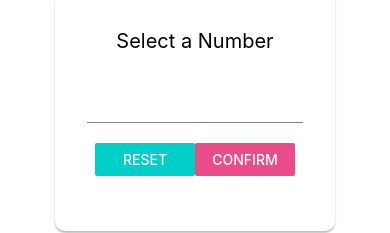
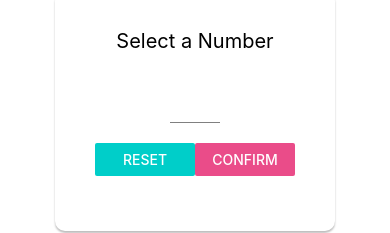
Before and after one commit to bee-squared/guess-a-number, a React Native app: screen / in a window 390 px wide. Shown: the part 199-432 px from the top of the page. Built offline with nearby package versions, Linux system fonts and the light colour scheme.

Commit message:
add numberInputHandler

```diff
--- a/components/Input.js
+++ b/components/Input.js
@@ -2,7 +2,12 @@ import React from 'react';
 import { TextInput, StyleSheet } from 'react-native';
 
 const Input = props => {
-  return <TextInput style={{...styles.input, ...props.style}} />
+  return (
+    <TextInput
+      {...props}
+      style={{...styles.input, ...props.style }}
+    />
+  )
 }
 
 const styles = StyleSheet.create({
--- a/screens/StartGameScreen.js
+++ b/screens/StartGameScreen.js
@@ -1,16 +1,31 @@
-import React from 'react';
-import { View, Text, TextInput, StyleSheet, Button, ShadowPropTypesIOS } from 'react-native';
+import React, { useState } from 'react';
+import { View, Text, StyleSheet, Button } from 'react-native';
 import Card from '../components/Card';
 import Colors from '../constants/colors';
 import Input from '../components/Input';
 
 const StartGameScreen = (props) => {
+
+  const [enteredValue, setEnteredValue] = useState('');
+
+  const numberInputHandler = (inputText) => {
+    setEnteredValue(inputText.replace(/[^0-9]/g), '')
+  };
+
   return (
     <View style={styles.screen}>
       <Text style={styles.title}>Start a New Game!</Text>
       <Card style={styles.inputContainer}>
         <Text style={styles.instruction}>Select a Number</Text>
-        <Input />
+        <Input
+          style={styles.input}
+          blurOnSubmit
+          autoCapitalize='none'
+          autoCorrect={false}
+          keyboardType='numeric'
+          maxLength={ 2}
+          value={enteredValue}
+        />
         <View style={styles.buttonContainer}>
           <View style={styles.button}>
             <Button title='Reset' color={Colors.accent} onPress={() => {}} />
@@ -56,6 +71,10 @@ const styles = StyleSheet.create({
   },
   button: {
     width: 100,
+  },
+  input: {
+    width: 50,
+    textAlign: 'center',
   }
 });
 
```
